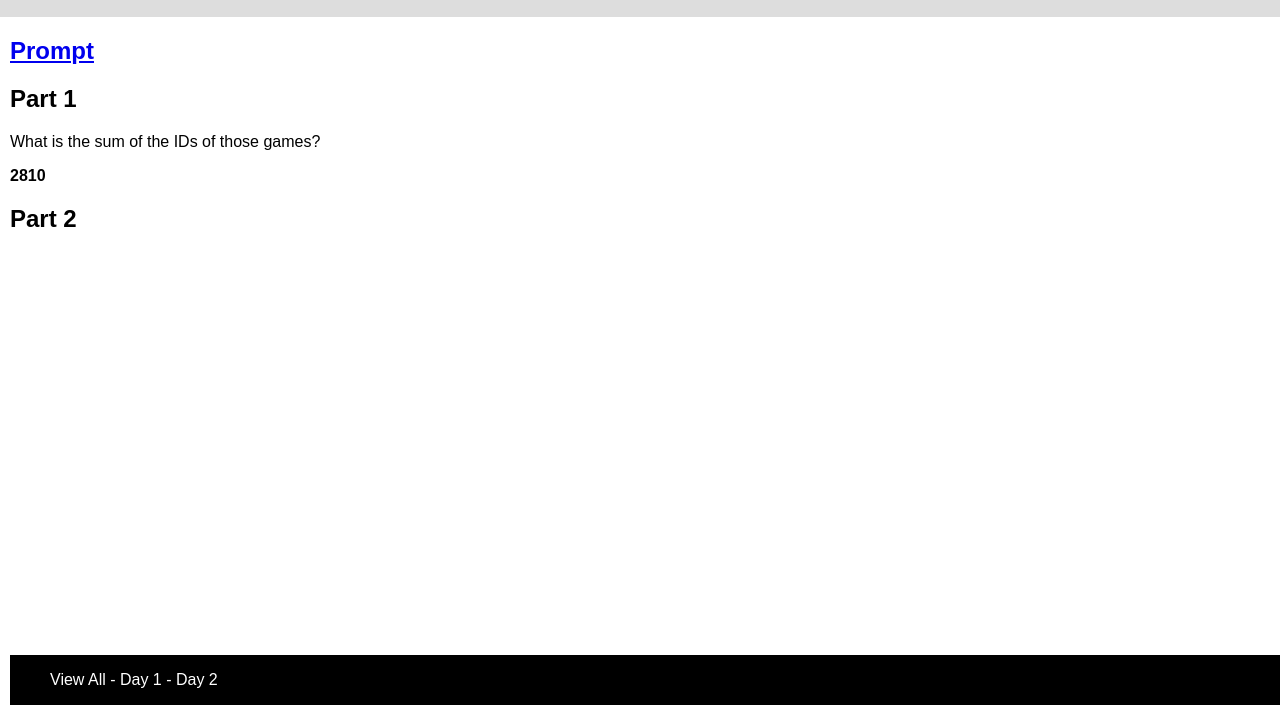
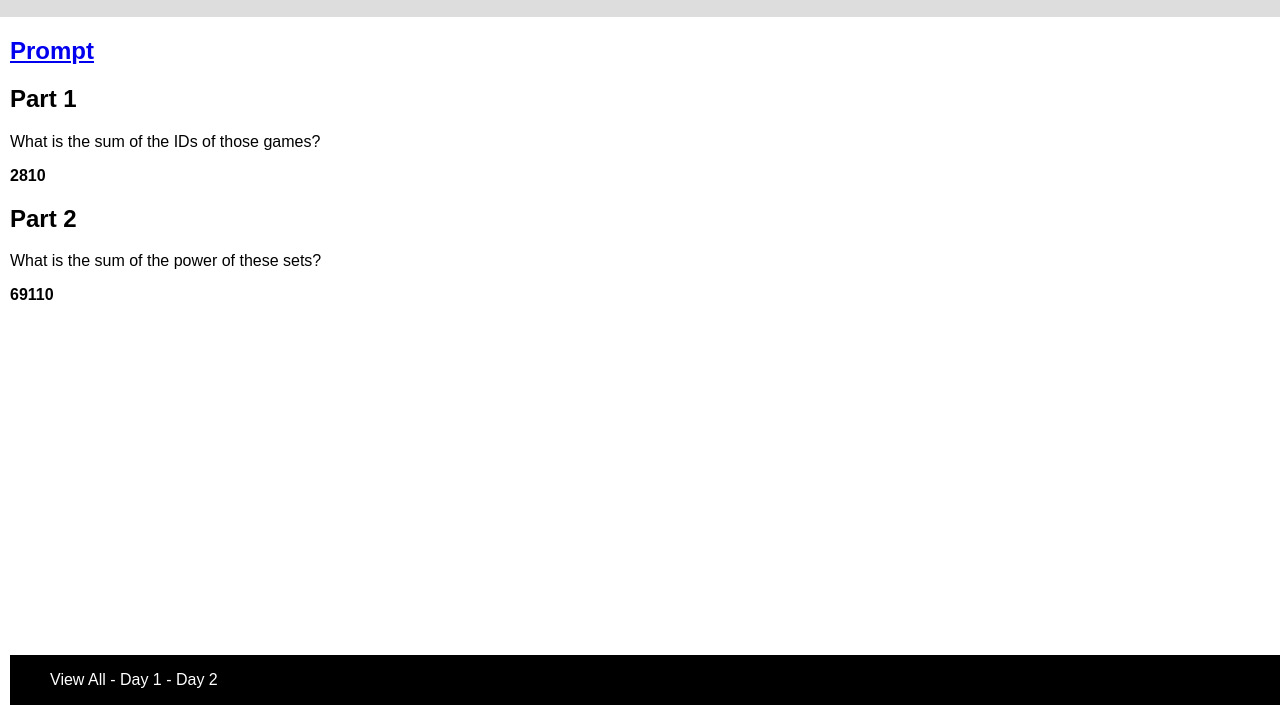
Before and after one commit to erautenberg/adventofcode2023, a website: page public/days/2.html in a window 1280 px wide. Shown: the part 95-800 px from the top of the page. Drawn offline with Linux system fonts and the light colour scheme.

Commit message:
feat(Day2): Part 2

```diff
--- a/public/days/2.html
+++ b/public/days/2.html
@@ -17,7 +17,7 @@
   <p class="answer" id="answer1"></p>
 
   <h2>Part 2</h2>
-  <p></p>
+  <p>What is the sum of the power of these sets?</p>
   <p class="answer" id="answer2"></p>
 
   <footer><ul id="nav"></ul></footer>
--- a/public/src/2.js
+++ b/public/src/2.js
@@ -1,16 +1,19 @@
 const DAY1 = 2;
 parseData(DAY1, (input) => {
-  console.log(formatGames(input));
   const parsedInput = formatGames(input);
+
   const validGames = Object.keys(parsedInput).map(id => isPossible(parsedInput[id], bagValues) && id).filter(Boolean);
   const part1 = getValidGameIdSum(validGames);
-  const part2 = '';
+
+  const fewestCubes = Object.keys(parsedInput).map(id => fewestPossible(parsedInput[id]))
+  const part2 = getSumOfPowers(fewestCubes);
+
   showAnswers(DAY1, part1, part2);
 });
 
 const colors = ['red', 'blue', 'green'];
 
-const formatGames = (games) => {
+const formatGames = games => {
   return games.reduce((acc, curr) => {
     const [ , id, counts] = curr.split(/Game (\d+): /gi);
     acc[id] = counts.split('; ').map(count => formatCounts(count));
@@ -18,7 +21,7 @@ const formatGames = (games) => {
   }, {});
 };
 
-const formatCounts = (count) => {
+const formatCounts = count => {
   const regex = new RegExp(`(?<num>\\d+) (?<color>${colors.join('|')})`, 'gi');
   return [...count.matchAll(regex)].map(match => match.groups);
 }
@@ -43,6 +46,31 @@ const isPossible = (game, bag) => {
   return possible;
 }
 
-const getValidGameIdSum = (ids) => {
+const getValidGameIdSum = ids => {
   return ids.reduce((acc, curr) => acc += parseInt(curr), 0)
 };
+
+const fewestPossible = game => {
+  let minRed = 0,
+      minGreen = 0,
+      minBlue = 0;
+
+  game.forEach(set => {
+    set.forEach(pull => {
+      let num = parseInt(pull.num);
+      if (pull.color === 'red' && minRed < num) {
+        minRed = num;
+      } else if (pull.color === 'green' && minGreen < num) {
+        minGreen = num;
+      } else if (pull.color === 'blue' && minBlue < num) {
+        minBlue = num;
+      }
+    });
+  });
+
+  return { minRed, minGreen, minBlue };
+}
+
+const getSumOfPowers = ids => {
+  return ids.reduce((acc, curr) => acc += (curr.minRed * curr.minGreen * curr.minBlue), 0);
+};
```
